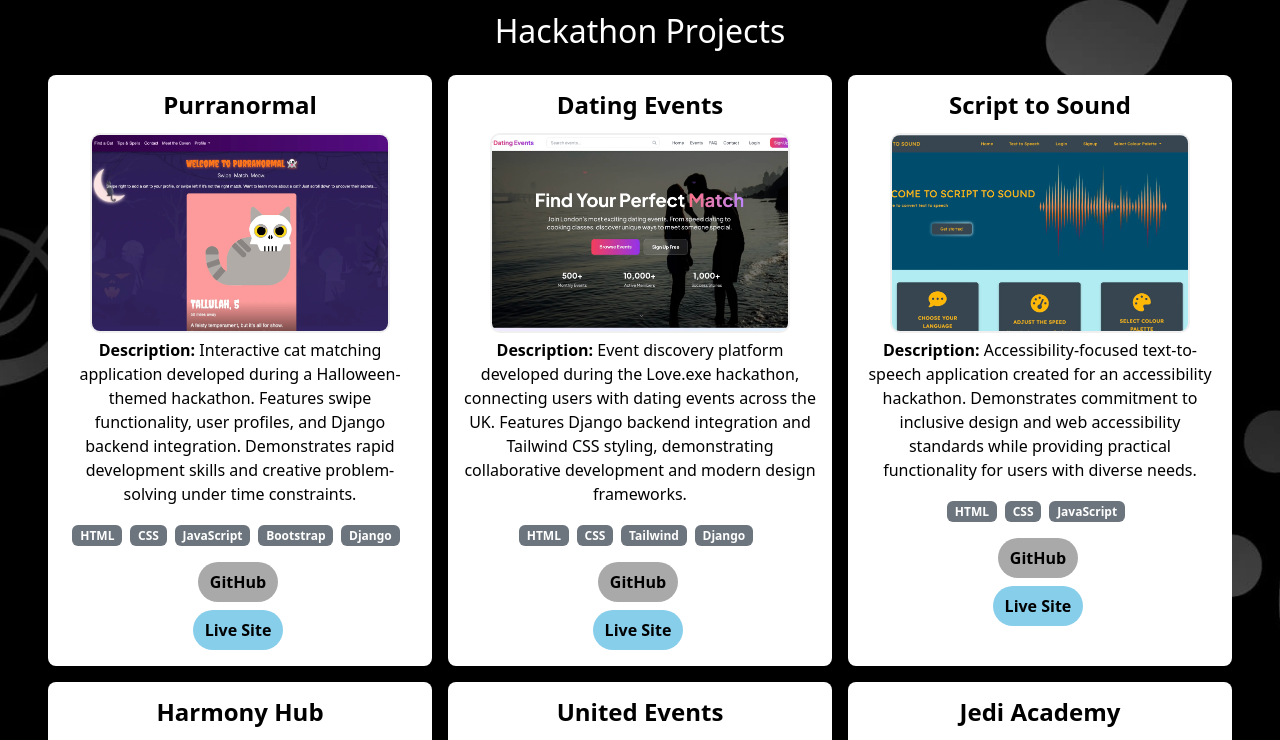
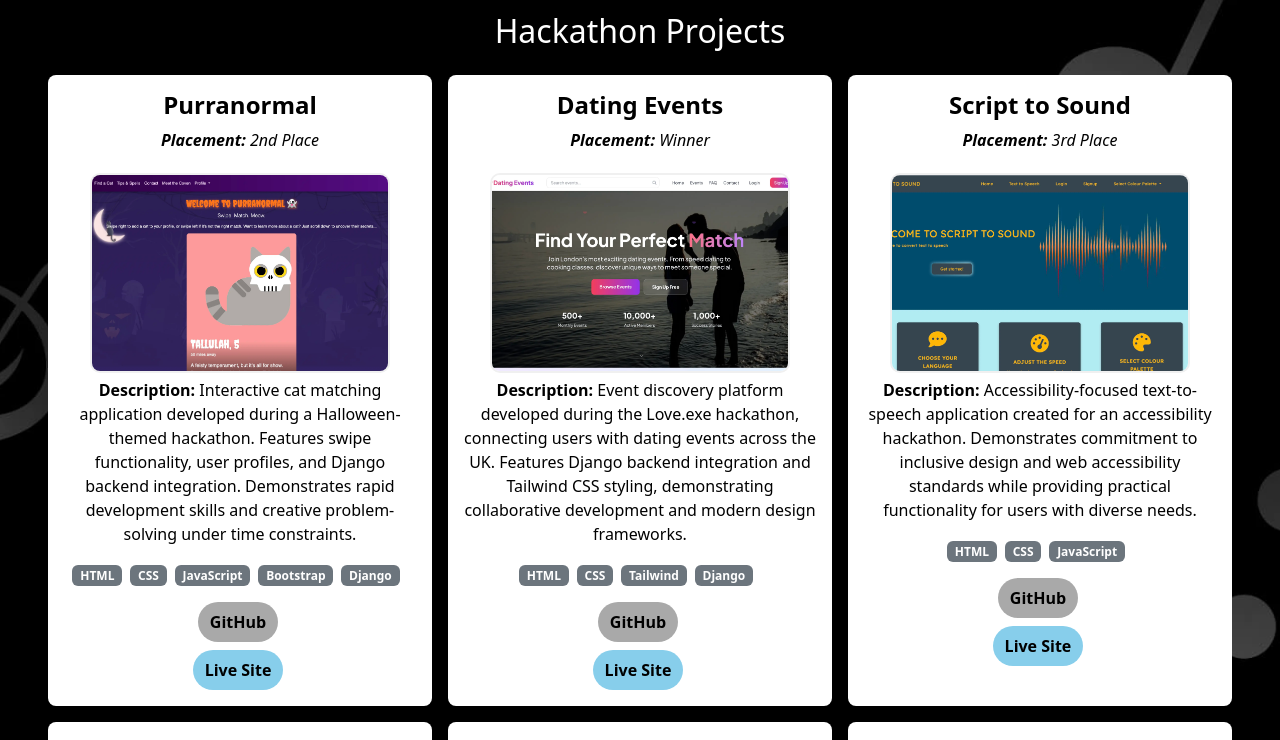
Before and after one commit to hannahro15/Hannah-Portfolio-Site, a React (Create React App) app: page /Hannah-Portfolio-Site/projects in a window 1280 px wide. Shown: the part 2140-2880 px from the top of the page. Built offline with nearby package versions, Linux system fonts and the light colour scheme.

Commit message:
Added in placement for hackathon projects

```diff
--- a/src/components/ProjectCard/ProjectCard.js
+++ b/src/components/ProjectCard/ProjectCard.js
@@ -7,6 +7,11 @@ function ProjectCard({ project }) {
             {project.status && (
                 <p id='project-status'>
                     <em><strong>Status: </strong>{project.status}</em>
+                </p>
+            )}
+            {project.placement && (
+                <p id='project-placement'>
+                    <em><strong>Placement: </strong>{project.placement}</em>
                 </p>
             )}
             {project.image && (
--- a/src/data/projectsData.js
+++ b/src/data/projectsData.js
@@ -81,6 +81,7 @@ export const hack_projects = [
         image: `${process.env.PUBLIC_URL}/images/purranormal.webp`,
         description: "Interactive cat matching application developed during a Halloween-themed hackathon. Features swipe functionality, user profiles, and Django backend integration. Demonstrates rapid development skills and creative problem-solving under time constraints.",
         technologies: ["HTML", "CSS", "JavaScript", "Bootstrap", "Django"],
+        placement: "2nd Place",
         github: "https://github.com/hannahro15/CI-Halloween-Hackathon-25-Oct",
         demo: "https://purranormal-26af1e8cdfe0.herokuapp.com/"
     },
@@ -89,6 +90,7 @@ export const hack_projects = [
         image: `${process.env.PUBLIC_URL}/images/dating-events.webp`,
         description: "Event discovery platform developed during the Love.exe hackathon, connecting users with dating events across the UK. Features Django backend integration and Tailwind CSS styling, demonstrating collaborative development and modern design frameworks.",
         technologies: ["HTML", "CSS", "Tailwind", "Django"],
+        placement: "Winner",
         github: "https://github.com/hannahro15/CI-Feb25-hackathon",
         demo: "https://dating-events-app-512687071453.herokuapp.com/"
     },
@@ -97,6 +99,7 @@ export const hack_projects = [
         image: `${process.env.PUBLIC_URL}/images/script-to-sound.webp`,
         description: "Accessibility-focused text-to-speech application created for an accessibility hackathon. Demonstrates commitment to inclusive design and web accessibility standards while providing practical functionality for users with diverse needs.",
         technologies: ["HTML", "CSS", "JavaScript"],
+        placement: "3rd Place",
         github: "https://github.com/hannahro15/Nov24Hackathon",
         demo: "https://script-to-sound-f697c5a0720c.herokuapp.com/"
     },
@@ -105,6 +108,7 @@ export const hack_projects = [
         image: `${process.env.PUBLIC_URL}/images/harmony-hub.webp`,
         description: "Interactive music education application combining technical development with musical expertise. Developed during a classical music hackathon, featuring virtual keyboard functionality for learning music notation and bridging my musical background with web development skills.",
         technologies: ["HTML", "CSS", "JavaScript"],
+        placement: "Participant",
         github: "https://github.com/justynath/harmony-hackers",
         demo: "https://justynath.github.io/harmony-hackers/"
     },
@@ -113,6 +117,7 @@ export const hack_projects = [
         image: `${process.env.PUBLIC_URL}/images/united-events.webp`,
         description: "Community platform for LGBTQ+ events across the UK, developed during a LGBT themed hackathon. Features event discovery, user engagement functionality, and Django backend integration, demonstrating commitment to inclusive digital spaces and teamwork.",
         technologies: ["HTML", "CSS", "JavaScript", "Bootstrap", "Django"],
+        placement: "Winner",
         github: "https://github.com/hannahro15/July24Hackathon-United-Events",
         demo: "https://united-events-a9a097150c85.herokuapp.com/"
     },
@@ -121,6 +126,7 @@ export const hack_projects = [
         image: `${process.env.PUBLIC_URL}/images/jedi-academy.webp`,
         description: "Star Wars-themed gaming platform featuring three interactive games: Wordle, Whack-a-Mole, and memory challenges. Collaborative hackathon project showcasing JavaScript game development, responsive design, and team coordination under tight deadlines.",
         technologies: ["HTML", "CSS", "JavaScript", "Bootstrap"],
+        placement: "Participant",
         github: "https://github.com/stephendawsondev/jedi-academy?tab=readme-ov-file",
         demo: "https://stephendawsondev.github.io/jedi-academy/index.html"
     }
```
